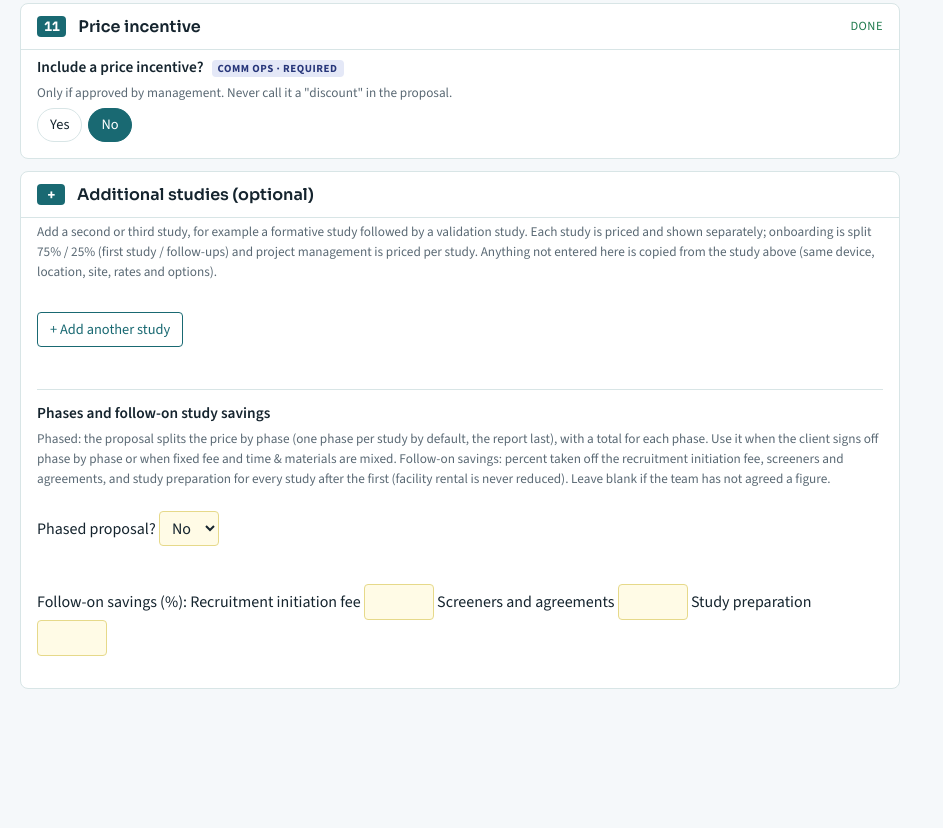
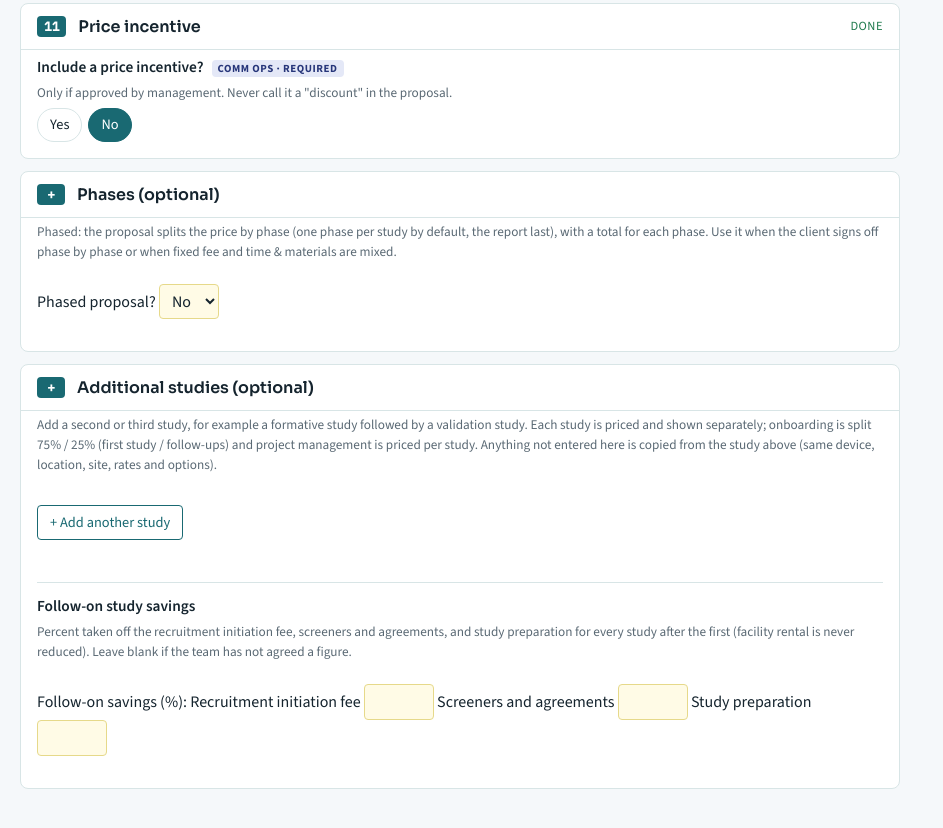
Before and after one commit to Cory-Z/proposal-assistant-demo, a plain HTML site: page tool-comm-ops-intake.html in a window 1280 px wide. Shown: the part 8037-8865 px from the top of the page, without its empty margins (0-943 px from the left). Before the commit the page ends 8782 px from the top, so only its background shows below. Drawn offline with nearby package versions, Linux system fonts and the light colour scheme.

Commit message:
Update tool-comm-ops-intake.html

```diff
--- a/tool-comm-ops-intake.html
+++ b/tool-comm-ops-intake.html
@@ -429,12 +429,13 @@ function xsHTML(){
  `</tbody></table></div><p><button type="button" ${XS_BTN} data-xs="gadd" data-xi="${i}">+ Add user group</button></p></div>`).join("")+
  `<p><button type="button" ${XS_BTN} data-xs="add">+ Add another study</button></p>`+xoHTML()+`</div></section>`}
 const xoV=k=>esc2(((A.xo||{})[k])||"");
-function xoHTML(){const ph=(A.xo||{}).phased||"";return `<div class="q" style="border-top:1px solid var(--line);padding-top:12px;margin-top:12px"><div class="lab">Phases and follow-on study savings</div><div class="hint">Phased: the proposal splits the price by phase (one phase per study by default, the report last), with a total for each phase. Use it when the client signs off phase by phase or when fixed fee and time &amp; materials are mixed. Follow-on savings: percent taken off the recruitment initiation fee, screeners and agreements, and study preparation for every study after the first (facility rental is never reduced). Leave blank if the team has not agreed a figure.</div><p><label>Phased proposal? <select class="xsin" data-xo="phased"><option value=""${ph===""?" selected":""}>No</option><option value="Yes"${ph==="Yes"?" selected":""}>Yes</option></select></label></p><p>Follow-on savings (%): <label>Recruitment initiation fee <input class="xsin" data-xo="init" inputmode="decimal" style="width:70px" value="${xoV("init")}"></label> <label>Screeners and agreements <input class="xsin" data-xo="scr" inputmode="decimal" style="width:70px" value="${xoV("scr")}"></label> <label>Study preparation <input class="xsin" data-xo="prep" inputmode="decimal" style="width:70px" value="${xoV("prep")}"></label></p></div>`}
+function xoHTML(){return `<div class="q" style="border-top:1px solid var(--line);padding-top:12px;margin-top:12px"><div class="lab">Follow-on study savings</div><div class="hint">Percent taken off the recruitment initiation fee, screeners and agreements, and study preparation for every study after the first (facility rental is never reduced). Leave blank if the team has not agreed a figure.</div><p>Follow-on savings (%): <label>Recruitment initiation fee <input class="xsin" data-xo="init" inputmode="decimal" style="width:70px" value="${xoV("init")}"></label> <label>Screeners and agreements <input class="xsin" data-xo="scr" inputmode="decimal" style="width:70px" value="${xoV("scr")}"></label> <label>Study preparation <input class="xsin" data-xo="prep" inputmode="decimal" style="width:70px" value="${xoV("prep")}"></label></p></div>`}
+function phHTML(){if(MODE!=="co"||finalVal("hasStudy")!=="Yes")return "";const ph=(A.xo||{}).phased||"";return `<section class="card" id="sec_ph"><h2><span class="num">+</span>Phases (optional)</h2><div class="qs"><div class="q"><div class="hint">Phased: the proposal splits the price by phase (one phase per study by default, the report last), with a total for each phase. Use it when the client signs off phase by phase or when fixed fee and time &amp; materials are mixed.</div><p><label>Phased proposal? <select class="xsin" data-xo="phased"><option value=""${ph===""?" selected":""}>No</option><option value="Yes"${ph==="Yes"?" selected":""}>Yes</option></select></label></p></div></div></section>`}
 function render(){
  const secs=SCHEMA.sections.map(s=>({t:s.t,qs:s.qs.filter(q=>mine(q))})).filter(s=>s.qs.length);
  let n=0;document.getElementById("form").innerHTML=(MODE==="co"?importHTML():"")+secs.map(s=>{const vis=s.qs.filter(showOK);if(!vis.length)return "";n++;
   return `<section class="card" id="sec_${n}"><h2><span class="num">${n}</span>${esc2(s.t)}<span class="state" id="st_${n}"></span></h2><div class="qs">${vis.map(qHTML).join("")}</div></section>`}).join("");
- if(MODE==="co")document.getElementById("form").insertAdjacentHTML("beforeend",xsHTML());
+ if(MODE==="co")document.getElementById("form").insertAdjacentHTML("beforeend",phHTML()+xsHTML());
  refresh();
 }
 document.addEventListener("click",e=>{const t=e.target.closest&&e.target.closest("[data-xs]");if(!t||MODE!=="co")return;const a=t.dataset.xs,i=+t.dataset.xi;A.extra=A.extra||[];
```
